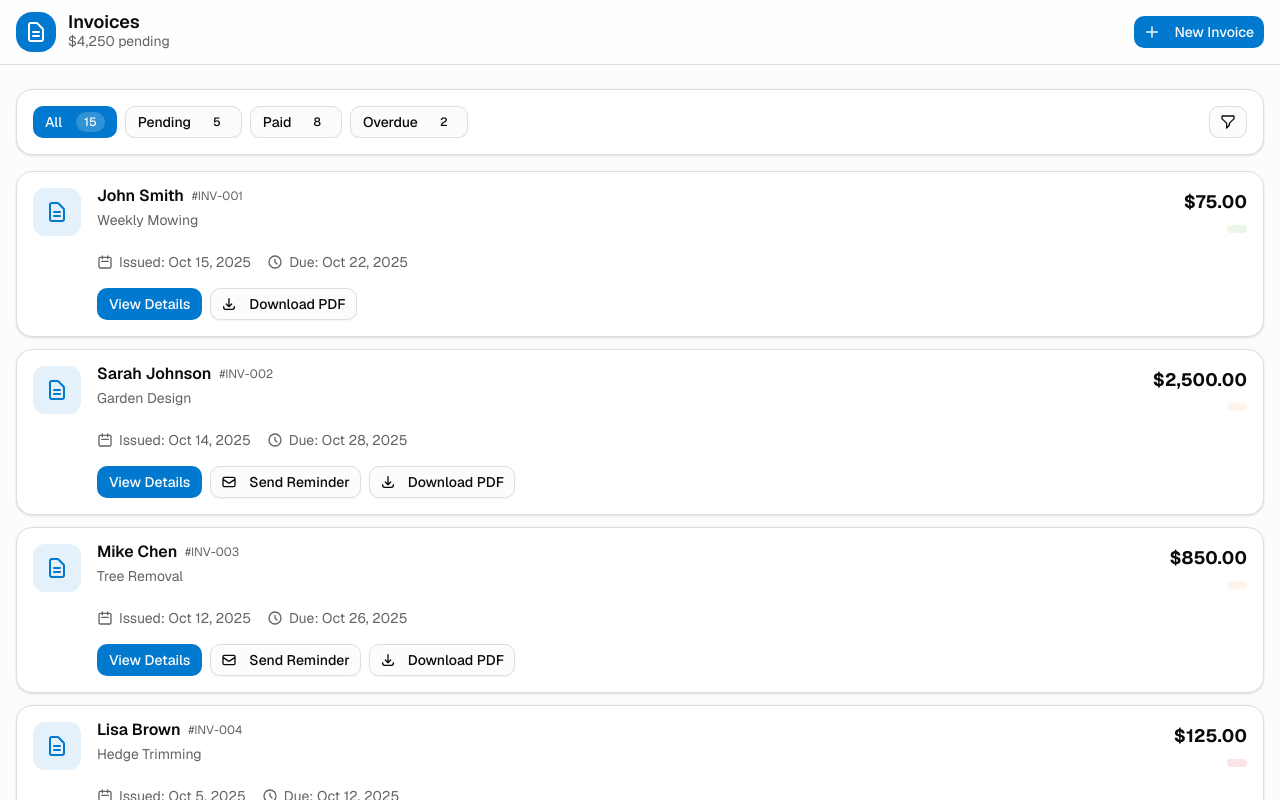
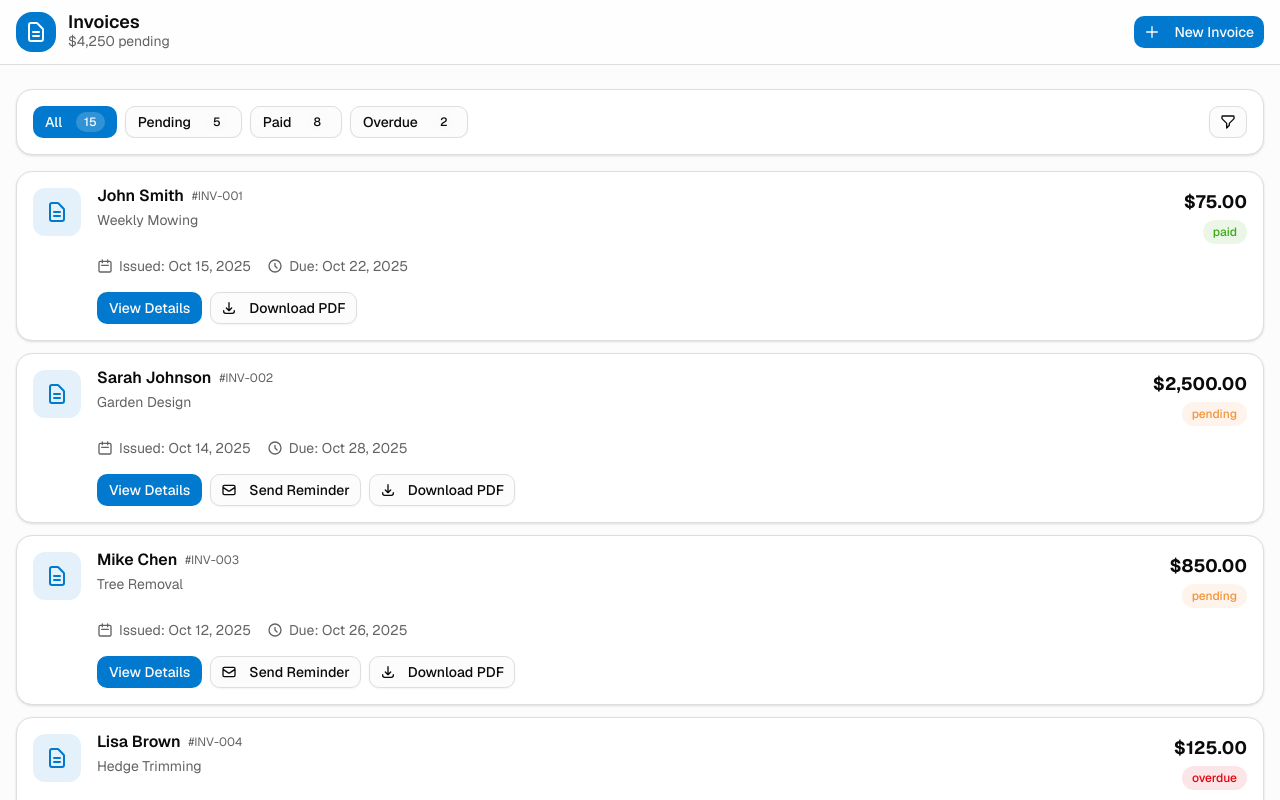
Before and after one commit to priyanshu73/contrac-slayer, a Next.js app: page /invoices in a window 1280 px wide. Shown: the top 800 px of the page. Built offline with nearby package versions, Linux system fonts and the light colour scheme.

Commit message:
minor error

```diff
--- a/components/invoices-list.tsx
+++ b/components/invoices-list.tsx
@@ -92,7 +92,7 @@ export function InvoicesList() {
                   <span
                     className={`mt-1 inline-block rounded-full px-2.5 py-1 text-xs font-medium ${getStatusColor(invoice.status)}`}
                   >
-                    {status}
+                    {invoice.status}
                   </span>
                 </div>
               </div>
```
Also changed, not shown: 1 other file (tests, documents, lock files or other folders).
